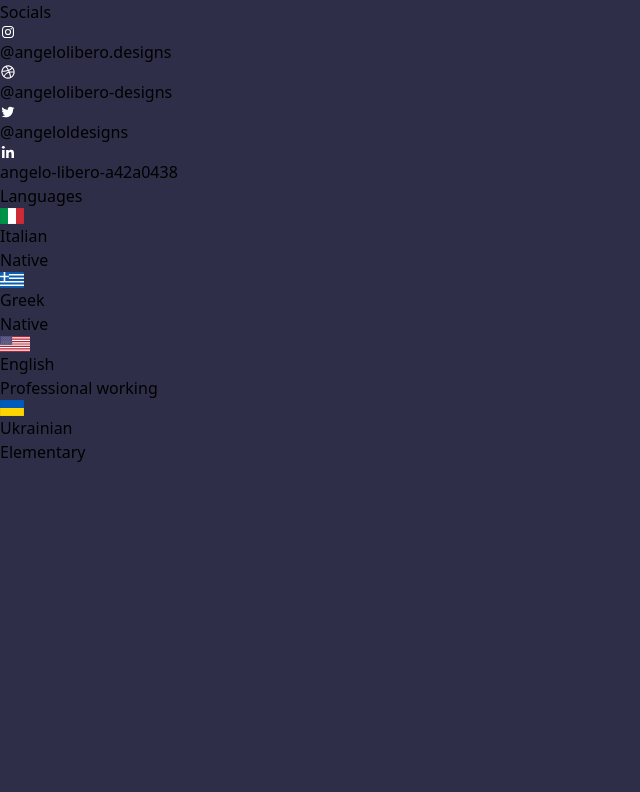
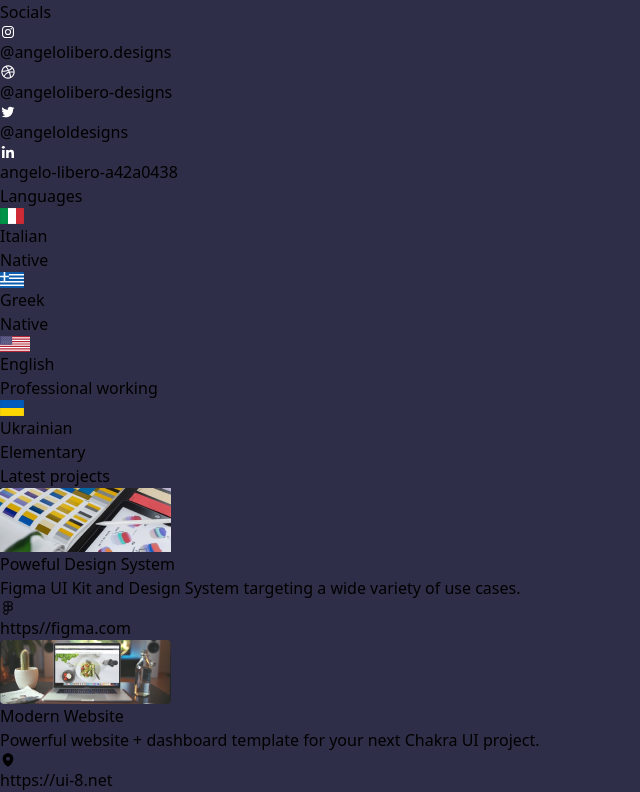
Before and after one commit to kovalevaMarina/cv-page, a React (Vite) app: page / in a window 1280 px wide. Shown: the part 436-1228 px from the top of the page, without its empty margins (0-640 px from the left). Before the commit the page ends 900 px from the top, so only its background shows below. Built offline with nearby package versions, Linux system fonts and the light colour scheme.

Commit message:
Create latest projects components

```diff
--- a/src/App.jsx
+++ b/src/App.jsx
@@ -1,8 +1,9 @@
 import "./App.css";
-import About from "./components/About";
+import About from "./components/About/About";
 import Contacts from "./components/Contacts/Contacts";
 import Socials from "./components/Socials/Socials";
 import Langueges from "./components/Languages/Languages";
+import Projects from "./components/Projects/Projects";
 
 function App() {
   return (
@@ -11,6 +12,7 @@
       <Contacts />
       <Socials />
       <Langueges />
+      <Projects />
     </div>
   );
 }
--- a/src/components/About.jsx
+++ b/src/components/About/About.jsx
@@ -1,5 +1,5 @@
 import React from "react";
-import { photo } from "./helper/images";
+import { photo } from "../helper/images";
 
 const About = () => {
   return (
--- /dev/null
+++ b/src/components/Icons/FigmaLogo.jsx
@@ -0,0 +1,8 @@
+import React from 'react'
+
+export function PhFigmaLogo(props) {
+  return (
+    <svg xmlns="http://www.w3.org/2000/svg" width="1em" height="1em" viewBox="0 0 256 256" {...props}><path fill="currentColor" d="M186.6 94A42 42 0 0 0 162 18H94a42 42 0 0 0-24.6 76a41.9 41.9 0 0 0 0 68a42 42 0 1 0 66.6 34v-35.1A42 42 0 1 0 186.6 94Zm1.4-34a26.1 26.1 0 0 1-26 26h-26V34h26a26.1 26.1 0 0 1 26 26ZM68 60a26.1 26.1 0 0 1 26-26h26v52H94a26.1 26.1 0 0 1-26-26Zm0 68a26.1 26.1 0 0 1 26-26h26v52H94a26.1 26.1 0 0 1-26-26Zm26 94a26 26 0 0 1 0-52h26v26a26.1 26.1 0 0 1-26 26Zm68-68a26 26 0 0 1 0-52a26 26 0 0 1 0 52Z"></path></svg>
+  )
+}
+export default PhFigmaLogo
--- /dev/null
+++ b/src/components/Projects/ProjectItem.jsx
@@ -0,0 +1,17 @@
+import React from "react";
+
+const ProjectItem = ({ img, title, description, icon, link }) => {
+  return (
+    <div>
+      <img src={img} />
+      <h3>{title}</h3>
+      <p>{description}</p>
+      <div>
+        <div>{icon}</div>
+        <a href={link}>{link}</a>
+      </div>
+    </div>
+  );
+};
+
+export default ProjectItem;
--- /dev/null
+++ b/src/components/Projects/Projects.jsx
@@ -0,0 +1,39 @@
+import React from "react";
+import Figma from "../Icons/FigmaLogo";
+import Link from "../Icons/LocationMarker";
+import ProjectItem from "./ProjectItem";
+import { project_figma, project_shop } from "../helper/images";
+
+const projects = [
+  {
+    img: project_figma,
+    title: "Poweful Design System",
+    description:
+      "Figma UI Kit and Design System targeting a wide variety of use cases.",
+    icon: <Figma />,
+    link: "https//figma.com",
+  },
+  {
+    img: project_shop,
+    title: "Modern Website",
+    description:
+      "Powerful website + dashboard template for your next Chakra UI project.",
+    icon: <Link />,
+    link: "https://ui-8.net",
+  },
+];
+
+const Projects = () => {
+  return (
+    <div className="contacts">
+      <h2>Latest projects</h2>
+      <div>
+        {projects.map((project, index) => (
+          <ProjectItem key={index} {...project} />
+        ))}
+      </div>
+    </div>
+  );
+};
+
+export default Projects;
--- a/src/components/helper/images.jsx
+++ b/src/components/helper/images.jsx
@@ -1,3 +1,5 @@
 import photo from "../../assets/img/photo.jpg";
+import project_figma from "../../assets/img/project_first.png";
+import project_shop from "../../assets/img/project_second.png";
 
-export { photo };
+export { photo, project_figma, project_shop };
```
Also changed, not shown: src/assets/img/project_first.png (added), src/assets/img/project_second.png (added).
